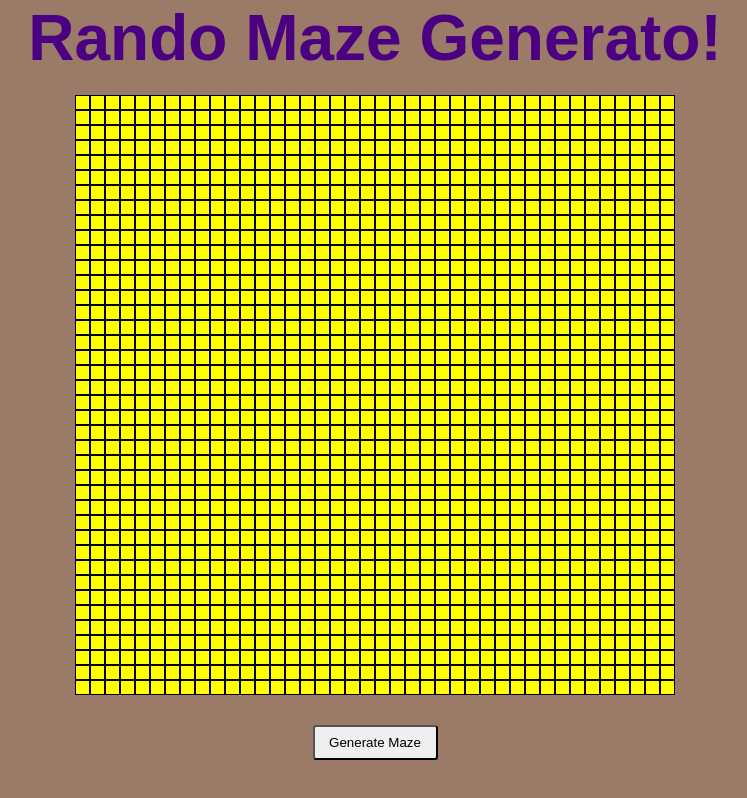
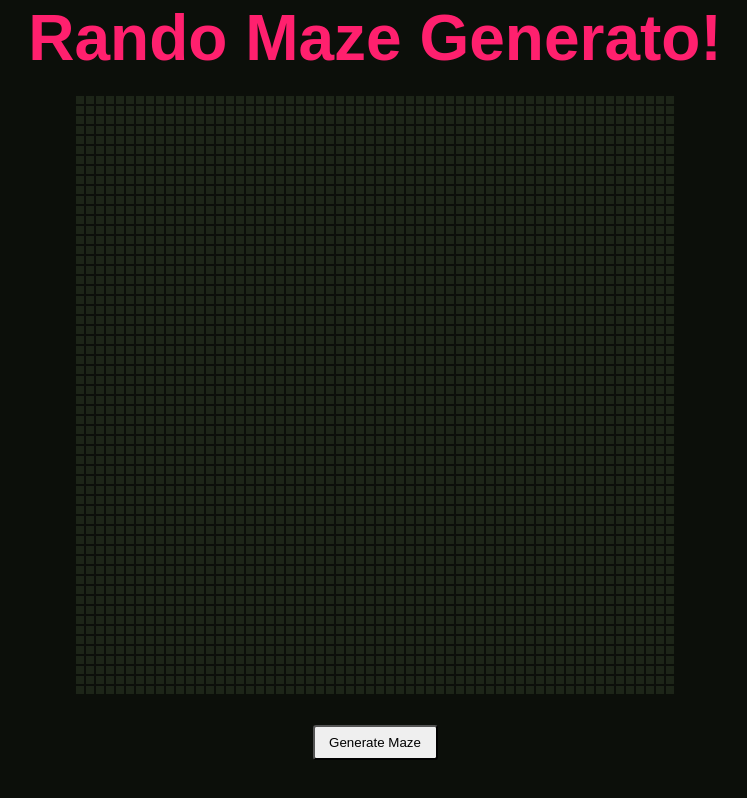
Before and after one commit to armaBurton/rando_maze_genrato, a React (Create React App) app: page / in a window 1280 px wide. Shown: the whole page, without its empty margins (265-1012 px from the left). Built offline with nearby package versions, Linux system fonts and the light colour scheme; a web font is replaced by a local one.

Commit message:
color updates

```diff
--- a/src/App.css
+++ b/src/App.css
@@ -8,7 +8,7 @@ main {
 header {
   width: 100%;
   height: 75px;
-  color: indigo;
+  color: var(--rose);
   font-size: 2em;
   display: flex;
   align-items: center;
@@ -23,11 +23,11 @@ header {
   justify-content: center;
 }
 
-.mazeContainer {
+/* .mazeContainer {
   width: 600px;
   height: 600px;
-  background-color: yellow;
-}
+  background-color: var(--maze-bkgnd-init);
+} */
 
 .cellComponent {
   display: flex;
--- a/src/App.js
+++ b/src/App.js
@@ -1,6 +1,8 @@
 //github.com/Xinecraft/react-maze-generator
 import React from "react";
+import "./index.css";
 import "./App.css";
+import { size } from "./utils/utils";
 import TitleBlock from "./views/TitleBlock/TitleBlock";
 import Labyrinth from "./views/Labyrinth/Labyrinth";
 
@@ -11,7 +13,7 @@ function App() {
         <TitleBlock />
       </header>
       <section className="mazeSection">
-        <Labyrinth size={40} />
+        <Labyrinth size={{ size }} />
       </section>
     </main>
   );
--- a/src/index.css
+++ b/src/index.css
@@ -1,4 +1,11 @@
 @import url("https://fonts.googleapis.com/css2?family=Carrois+Gothic&family=Funnel+Display:wght@300..800&family=Jaldi:wght@400;700&display=swap");
+
+:root {
+  --bkgnd-drk: #0c0f0a;
+  --maze-bkgnd-init: #1d2518;
+  --rose: #ff206e;
+  --hookers-green: #648381;
+}
 
 * {
   box-sizing: border-box;
@@ -10,5 +17,5 @@
 body {
   width: 100%;
   min-height: 100vh;
-  background-color: #9c7a68;
+  background-color: var(--bkgnd-drk);
 }
--- a/src/utils/utils.js
+++ b/src/utils/utils.js
@@ -14,7 +14,7 @@ export const changeBgColor = (
   const b = randoNumbo(256);
   if (lastGrid) {
     const lastDiv = divRef.current[lastGrid];
-    lastDiv.style.backgroundColor = "yellow";
+    lastDiv.style.backgroundColor = "var( --maze-bkgnd-init)";
   }
   const selectedDiv = divRef.current[`${x}-${y}`];
   if (selectedDiv) {
@@ -36,3 +36,18 @@ export const timeout = (time) => {
 };
 
 export const capitalize = (str) => str.charAt(0).toUpperCase() + str.slice(1);
+
+const geometry = {
+  size: 60,
+  length: 600,
+};
+
+export const { size, length } = geometry;
+
+const styleDefs = {
+  mazeBorder: "var(--bkgnd-drk)",
+  mazeBkgnd: "var( --maze-bkgnd-init)",
+  pixelPath: "var(--hookers-green)",
+};
+
+export const { mazeBorder, mazeBkgnd, pixelPath } = styleDefs;
--- a/src/views/Labyrinth/Labyrinth.jsx
+++ b/src/views/Labyrinth/Labyrinth.jsx
@@ -1,31 +1,38 @@
 import React, { useState, forwardRef, useRef } from "react";
 import { timeout } from "../../utils/utils";
+import {
+  length,
+  size,
+  mazeBkgnd,
+  mazeBorder,
+  pixelPath,
+} from "../../utils/utils";
 import sample from "lodash/sample";
 import { shuffle } from "lodash";
 import MakeLabyrinth from "./MakeLabyrinth/MakeLabyrinth";
 import ReturnPixel from "./ReturnPixel/ReturnPixel";
 import getNeighbors from "./getNeighbors/getNeighbors";
 
-const Labyrinth = forwardRef(({ size }) => {
-  const geometry = {
-    size: size,
-    length: 600,
-    dim: 600 / size,
-  };
+const Labyrinth = forwardRef(() => {
   const pixelRef = useRef({});
   const [running, setRunning] = useState(false);
-  const [pixels] = useState(MakeLabyrinth(geometry));
+  const [pixels] = useState(MakeLabyrinth());
 
   const pixelComponents = [];
 
   const resetLabyrinth = async () => {
     for (let x = 0; x < size; x++) {
       for (let y = 0; y < size; y++) {
-        pixelRef.current[`${x}-${y}`].style.backgroundColor = "yellow";
-        pixelRef.current[`${x}-${y}`].style.borderTop = "1px solid black";
-        pixelRef.current[`${x}-${y}`].style.borderBottom = "1px solid black";
-        pixelRef.current[`${x}-${y}`].style.borderRight = "1px solid black";
-        pixelRef.current[`${x}-${y}`].style.borderLeft = "1px solid black";
+        console.log("resetLabyrinth: ", pixelRef.current[`${x}-${y}`].style);
+        pixelRef.current[`${x}-${y}`].style.borderTop =
+          `1px solid ${mazeBorder}`;
+        pixelRef.current[`${x}-${y}`].style.borderBottom =
+          `1px solid ${mazeBorder}`;
+        pixelRef.current[`${x}-${y}`].style.borderRight =
+          `1px solid ${mazeBorder}`;
+        pixelRef.current[`${x}-${y}`].style.borderLeft =
+          `1px solid ${mazeBorder}`;
+        pixelRef.current[`${x}-${y}`].style.backgroundColor = `${mazeBkgnd}`;
         pixelRef.current[`${x}-${y}`].setAttribute("data-visited", "false");
       }
     }
@@ -54,19 +61,20 @@ const Labyrinth = forwardRef(({ size }) => {
   renderLabyrinth();
 
   const generateMaze = async () => {
-    console.log("generating maze");
     if (running) return;
     console.log(running);
     resetLabyrinth();
     await timeout(1);
     renderLabyrinth();
 
+    // console.log("generating maze");
     setRunning(true);
     const stack = [];
 
     //1 initial pixel
+    // console.log("generateMaze");
     const currentPixel = pixelRef.current["0-0"];
-
+    console.log("currentPixel: ", currentPixel);
     //2 mark current cell as visited
     currentPixel.setAttribute("data-visited", "true");
 
@@ -81,7 +89,7 @@ const Labyrinth = forwardRef(({ size }) => {
       //find neightbors
       const nbs = getNeighbors(
         pixelRef,
-        geometry.size,
+        size,
         parseInt(current.getAttribute("x"), 10),
         parseInt(current.getAttribute("y"), 10),
       );
@@ -108,6 +116,8 @@ const Labyrinth = forwardRef(({ size }) => {
   };
 
   const getUpdatedWalls = (fromPixel, toPixel) => {
+    fromPixel.style.backgroundColor = pixelPath;
+    toPixel.style.backgroundColor = pixelPath;
     if (
       parseInt(fromPixel.getAttribute("y")) -
         parseInt(toPixel.getAttribute("y")) <
@@ -148,7 +158,8 @@ const Labyrinth = forwardRef(({ size }) => {
         <div
           style={{
             display: "grid",
-            gridTemplateColumns: `repeat(${geometry.size}, ${geometry.length / geometry.size}px)`,
+            gridTemplateColumns: `repeat(${size}, ${length / size}px)`,
+            backgroundColor: "var( --maze-bkgnd-init)",
           }}
         >
           {pixelComponents}
--- a/src/views/Labyrinth/MakeLabyrinth/MakeLabyrinth.jsx
+++ b/src/views/Labyrinth/MakeLabyrinth/MakeLabyrinth.jsx
@@ -1,17 +1,19 @@
-const MakeLabyrinth = (geometry) => {
+import { size, length } from "../../../utils/utils";
+
+const MakeLabyrinth = () => {
   const initPixels = {};
-  for (let x = 0; x < geometry.size; x++) {
-    for (let y = 0; y < geometry.size; y++) {
+  for (let x = 0; x < size; x++) {
+    for (let y = 0; y < size; y++) {
       initPixels[`${x}-${y}`] = {
         x: x,
         y: y,
-        size: geometry.size,
-        length: geometry.length,
+        size: size,
+        length: length,
         top: "true",
         bottom: "true",
         right: "true",
         left: "true",
-        visited: "false",
+        "data-visited": "false",
         key: `${x}-${y}`,
       };
     }
--- a/src/views/Labyrinth/ReturnPixel/ReturnPixel.jsx
+++ b/src/views/Labyrinth/ReturnPixel/ReturnPixel.jsx
@@ -1,4 +1,5 @@
 import React, { forwardRef } from "react";
+import { mazeBkgnd, mazeBorder } from "../../../utils/utils";
 
 const ReturnPixel = forwardRef((props, ref) => {
   const bool = String(props.visited);
@@ -9,11 +10,11 @@ const ReturnPixel = forwardRef((props, ref) => {
       data-visited={bool}
       ref={ref}
       style={{
-        borderTop: "1px solid black",
-        borderBottom: "1px solid black",
-        borderRight: "1px solid black",
-        borderLeft: "1px solid black",
-        backgroundColor: "yellow",
+        borderTop: `1px solid ${mazeBorder}`,
+        borderBottom: `1px solid ${mazeBorder}`,
+        borderRight: `1px solid ${mazeBorder}`,
+        borderLeft: `1px solid ${mazeBorder}`,
+        backgroundColor: `${mazeBkgnd}`,
         width: props.length / props.size,
         height: props.length / props.size,
         fontSize: "9px",
--- a/src/views/Labyrinth/getNeighbors/getNeighbors.js
+++ b/src/views/Labyrinth/getNeighbors/getNeighbors.js
@@ -32,9 +32,7 @@ const getNeighbors = (pixelRef, size, x, y) => {
   ) {
     neighbors.push(pixelRef.current[`${x}-${y + 1}`]);
   }
-  if (neighbors.length > 0) {
-    console.log("neighbors ", neighbors);
-  }
+
   return neighbors;
 };
 
```
